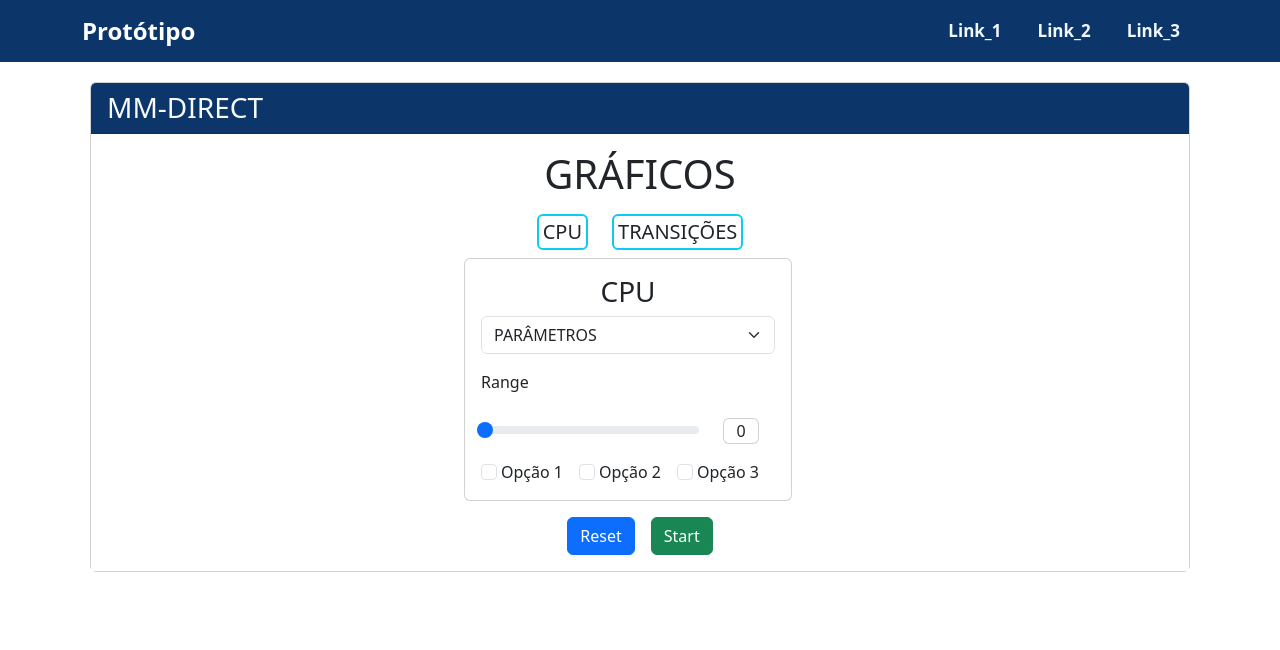
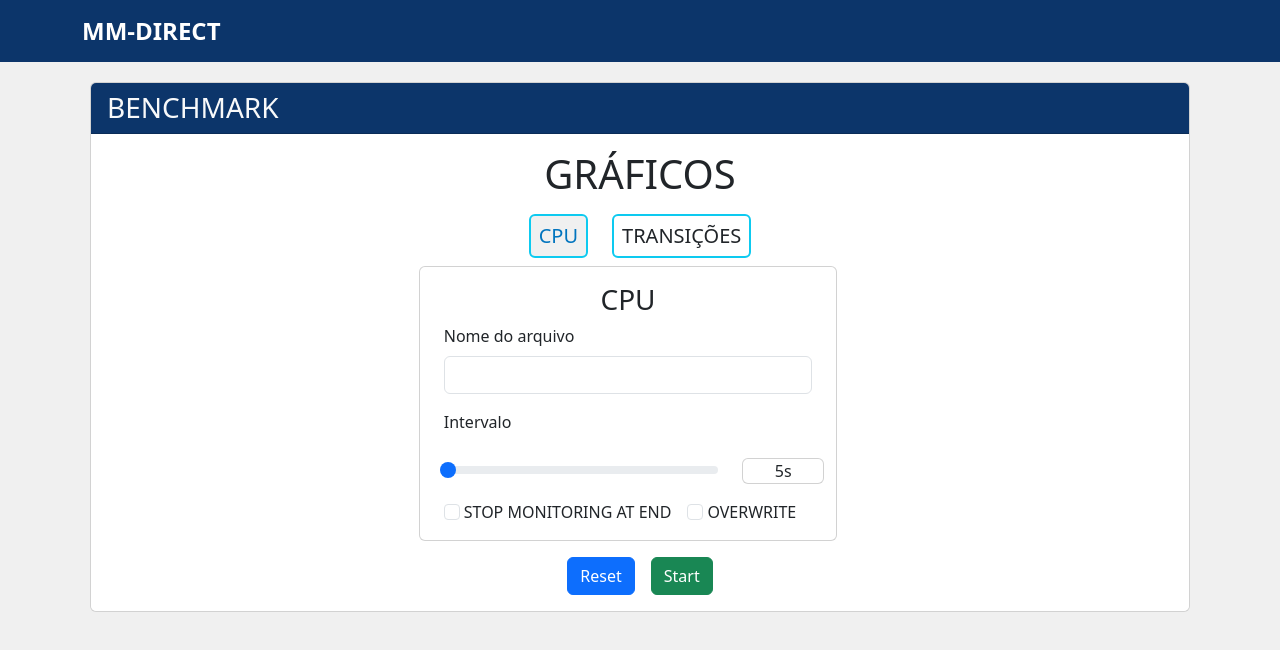
Before and after one commit to ManoelRochadev/chart-2, a React (Vite) app in the folder web/: page / in a window 1280 px wide. Both pictures are taken after a click on the checkbox "CPU". Shown: the top 650 px of the page. Built offline with nearby package versions, Linux system fonts and the light colour scheme.

Commit message:
organizando o fórmulario de acordo com os parâmetros de configuração

```diff
--- a/web/src/componentes/CpuChart.tsx
+++ b/web/src/componentes/CpuChart.tsx
@@ -15,7 +15,7 @@ const CpuChart = () => {
         ws.onmessage = (event) => {
             try {
               const message = JSON.parse(event.data);
-              console.log(message);
+            //   console.log(message);
                 setData((prevData) => [...prevData, message]);
             } catch (error) {
                 console.error("Error parsing WebSocket message:", error);
--- a/web/src/componentes/CpuOptions.tsx
+++ b/web/src/componentes/CpuOptions.tsx
@@ -1,39 +1,42 @@
 import { useState } from "react";
 
 const CpuOptions = () => {
-    const [value, setValue] = useState(0);
+    const [value, setValue] = useState(5);
 
     const rangeValue = (event: any) => {
-        setValue(event.currentTarget.value);
+        setValue(event.target.value);
     };
     return (
-        <div className="card cpu-options mx-1 p-3">
+        <div className="card cpu-options mx-1 py-3 px-4">
             <div className="col-auto">
                 <h3 className="text-center">CPU</h3>
-                <select className="form-select" name="drop">
-                    <option selected>PARÂMETROS</option>
-                    <option value="1">Opção 1</option>
-                    <option value="2">Opção 2</option>
-                    <option value="3">Opção 3</option>
-                </select>
+                <label htmlFor="cpu_file_name_input" className="form-label">
+                    Nome do arquivo
+                </label>
+                <input
+                    type="text"
+                    className="form-control"
+                    id="cpu_file_name_input"
+                />
             </div>
 
             <div className="col-auto mt-3">
-                <label htmlFor="customRange2" className="form-label">
-                    Range
+                <label htmlFor="cpu_interval" className="form-label">
+                    Intervalo
                 </label>
                 <div className="row my-3">
                     <input
                         type="range"
                         className="form-range w-75 px-2"
                         onInput={rangeValue}
-                        defaultValue={0}
-                        min="0"
-                        max="5"
-                        id="customRange2"
+                        defaultValue={5}
+                        min="5"
+                        max="60"
+                        step={5}
+                        id="cpu_interval"
                     />
-                    <div className="card col-auto ms-3 text-center">
-                        <span>{value}</span>
+                    <div className="card col ms-3 text-center">
+                        <span>{value}s</span>
                     </div>
                 </div>
             </div>
@@ -44,19 +47,15 @@ const CpuOptions = () => {
                     type="checkbox"
                     name="check-1"
                 />
-                <label className="form-check-label me-3"> Opção 1 </label>
+                <label className="form-check-label me-3">
+                    STOP MONITORING AT END
+                </label>
                 <input
                     className="form-check-input me-1"
                     type="checkbox"
                     name="check-2"
                 />
-                <label className="form-check-label me-3"> Opção 2 </label>
-                <input
-                    className="form-check-input me-1"
-                    type="checkbox"
-                    name="check-3"
-                />
-                <label className="form-check-label me-3"> Opção 3 </label>
+                <label className="form-check-label me-3"> OVERWRITE </label>
             </div>
         </div>
     );
--- a/web/src/componentes/FormController.tsx
+++ b/web/src/componentes/FormController.tsx
@@ -34,23 +34,28 @@ const FormController = ({ initServer }: FormProp) => {
     return (
         <div className="container form-controller-panel">
             <div className="card">
-                <h3 className="card-header text-light">MM-DIRECT</h3>
-                <div className="card-body">
+                <h3 className="card-header text-light">BENCHMARK</h3>
+                <div className="card-body rounded">
                     <form method="post" onSubmit={handleSubmit}>
                         <div className="row justify-content-center text-center">
                             <div className="col-auto">
-                                <p className="display-6">GRÁFICOS </p>
-                                <div className="row">
+                                <p className="display-6">GRÁFICOS</p>
+                                <div className="row justify-content-center">
                                     <div className="col-auto">
                                         <input
                                             id="check-cpu"
                                             onClick={showCpuOptions}
                                             type="checkbox"
                                             name="graph-cpu"
-                                            className="btn btn-check cpu-checkbox me-1"
+                                            className="chart_option btn btn-check cpu-checkbox me-1"
                                             autoComplete="off"
                                         />
-                                        <label className="h5 border border-2 border-info rounded p-1" htmlFor="check-cpu">CPU</label>
+                                        <label
+                                            className="h5 border border-2 border-info rounded p-2"
+                                            htmlFor="check-cpu"
+                                        >
+                                            CPU
+                                        </label>
                                     </div>
                                     <div className="col-auto">
                                         <input
@@ -58,10 +63,15 @@ const FormController = ({ initServer }: FormProp) => {
                                             onClick={showTransferOptions}
                                             type="checkbox"
                                             name="graph-transf"
-                                            className="btn btn-check me-1"
+                                            className="chart_option btn btn-check me-1"
                                             autoComplete="off"
                                         />
-                                        <label className="h5 border border-2 border-info rounded p-1" htmlFor="check-transfer">TRANSIÇÕES</label>
+                                        <label
+                                            className="h5 border border-2 border-info rounded p-2"
+                                            htmlFor="check-transfer"
+                                        >
+                                            TRANSIÇÕES
+                                        </label>
                                     </div>
                                 </div>
                             </div>
@@ -72,7 +82,9 @@ const FormController = ({ initServer }: FormProp) => {
                                 {cpuOptionsVisibility && <CpuOptions />}
                             </div>
                             <div className="col-auto">
-                                {transferOptionsVisibility && <TransferOptions />}
+                                {transferOptionsVisibility && (
+                                    <TransferOptions />
+                                )}
                             </div>
                         </div>
 
--- a/web/src/componentes/NavBar.tsx
+++ b/web/src/componentes/NavBar.tsx
@@ -3,13 +3,13 @@ const NavBar = () => {
 
         <div className="navbar navbar-expand">
             <div className="container">
-                <a href="#" className="navbar-brand">Protótipo</a>
+                <a href="#" className="navbar-brand">MM-DIRECT</a>
                 <button type="button" className="navbar-toggler" data-bs-toggle="collapse" data-bs-target="#nav-collapse"
                     aria-controls="nav-collapse" aria-expanded="false" aria-label="Toggle navigation">
                     <span className="navbar-toggler-icon"></span>
                 </button>
                 <div id="nav-collapse" className="collapse navbar-collapse justify-content-end">
-                    <ul id='w0' className="navbar-nav nav">
+                    {/* <ul id='w0' className="navbar-nav nav">
                         <li className="nav-item">
                             <a className="nav-link" href="#">Link_1</a>
                         </li>
@@ -19,7 +19,7 @@ const NavBar = () => {
                         <li className="nav-item">
                             <a className="nav-link" href="#">Link_3</a>
                         </li>
-                    </ul>
+                    </ul> */}
                 </div>
             </div>
         </div>
--- a/web/src/componentes/TransferChart.tsx
+++ b/web/src/componentes/TransferChart.tsx
@@ -17,7 +17,7 @@ const TransferChart = () => {
                 const endMessage: string = "CSV file successfully processed";
                 if (event.data !== endMessage) {
 
-                    console.log(event.data);
+                    // console.log(event.data);
                     const message = JSON.parse(event.data);
                     setInfo((prevInfo) => [...prevInfo, message]);
 
@@ -66,7 +66,7 @@ const TransferChart = () => {
     return (
         <div className="container chart-container chart-container mt-2">
             <div className="row justify-content-center text-center">
-                <h2>Transferências</h2>
+                <h2>Transições</h2>
                 <Chart
                     chartType="LineChart"
                     options={chartOptions}
--- a/web/src/componentes/TrasferOptions.tsx
+++ b/web/src/componentes/TrasferOptions.tsx
@@ -8,15 +8,17 @@ const TransferOptions = () => {
     };
 
     return (
-        <div className="card transfer-options mx-1 p-3">
+        <div className="card transfer-options mx-1 py-3 px-4">
             <div className="col-auto">
                 <h3 className="text-center">Transições</h3>
-                <select className="form-select" name="drop">
-                    <option selected>PARÂMETROS</option>
-                    <option value="1">Opção 1</option>
-                    <option value="2">Opção 2</option>
-                    <option value="3">Opção 3</option>
-                </select>
+                <label htmlFor="transfer_file_name_input" className="form-label">
+                    Nome do arquivo
+                </label>
+                <input
+                    type="text"
+                    className="form-control"
+                    id="transfer_file_name_input"
+                />
             </div>
 
             <div className="col-auto mt-3">
@@ -33,7 +35,7 @@ const TransferOptions = () => {
                         max="5"
                         id="customRange2"
                     />
-                    <div className="card col-auto ms-3 text-center">
+                    <div className="card col ms-3 text-center">
                         <span>{value}</span>
                     </div>
                 </div>
--- a/web/src/styles/style.css
+++ b/web/src/styles/style.css
@@ -21,7 +21,7 @@
 }
 
 body {
-    background-color: white;
+    background-color: var(--pallet_B_color_1);
 }
 #root {
     padding: 0 0 0;
@@ -114,3 +114,8 @@ body {
 input [type="range"]:hover {
     background-color: #000;
 }
+
+.chart_option:checked ~ label{
+    background-color: var(--pallet_B_color_1);
+    color: var(--pallet_A_color_2);
+}
```
